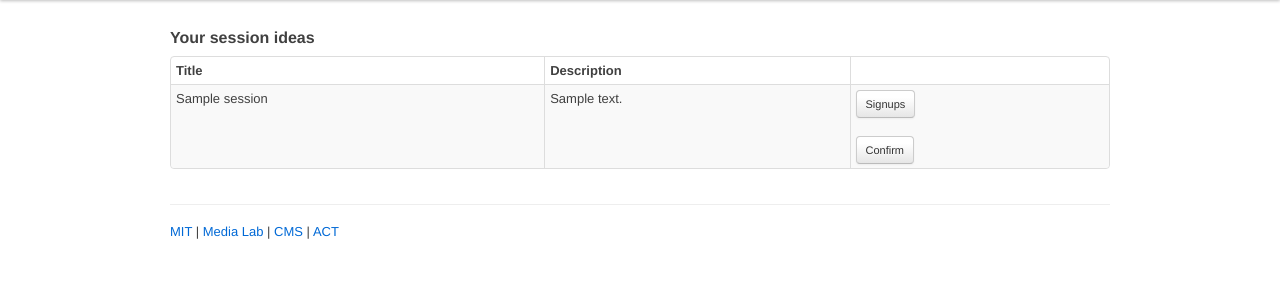
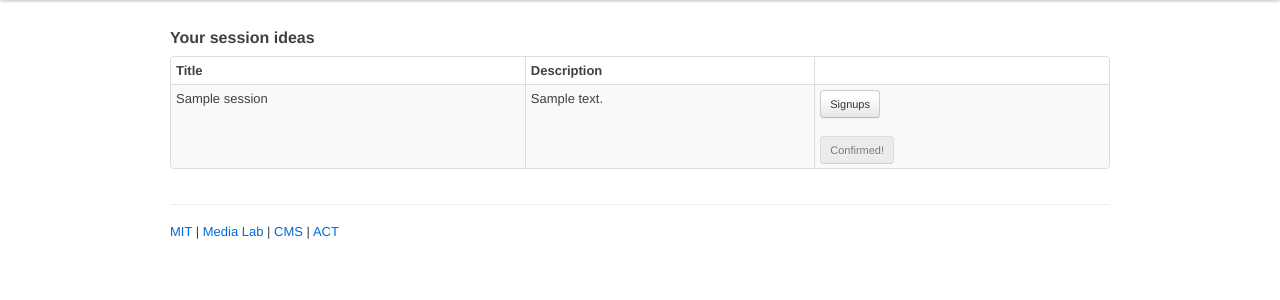
Before and after one commit to ricarose/shekho, a Django app: template templates/session/dashboard.html in a window 1280 px wide. Shown: the part 40-340 px from the top of the page. Run offline with Django 3.2, Linux system fonts and the light colour scheme; the template is opened without the code that fills it: most values are stand-ins (such as "Sample title", 1, 10 or a date in 2020); some libraries are stand-ins or nearby versions.

Commit message:
Fix Javascript bug

```diff
--- a/templates/session/dashboard.html
+++ b/templates/session/dashboard.html
@@ -19,9 +19,9 @@ function confirm(session_id) {
     $.getJSON('/sessions/'+session_id+'/confirm', function(data) {
         //TODO: Check for errors
         console.log(data);
-        $("#confirm-{{session.id}}").attr('onClick', '');
-        $("#confirm-{{session.id}}").addClass('disabled');
-        $("#confirm-{{session.id}}").html('Confirmed!');
+        $("#confirm-'+session_id}}").attr('onClick', '');
+        $("#confirm-'+session_id}}").addClass('disabled');
+        $("#confirm-'+session_id}}").html('Confirmed!');
     })
 }
 </script>
@@ -56,7 +56,11 @@ function confirm(session_id) {
         <button data-controls-modal="modal-for-session-{{session.id}}" data-backdrop="true"  data-keyboard="true" class="btn small" >Signups</button>
 
         <br><br>
+        {% if session.status == "confirmed" %}
+        <a id="confirm-{{session.id}}" href="#" class="btn small disabled">Confirmed!</a>
+        {%else%}
         <a id="confirm-{{session.id}}" href="#" class="btn small" onClick="confirm({{session.id}});">Confirm</a>
+        {%endif%}
         </td>
       </tr>
     {% endfor %}
```
